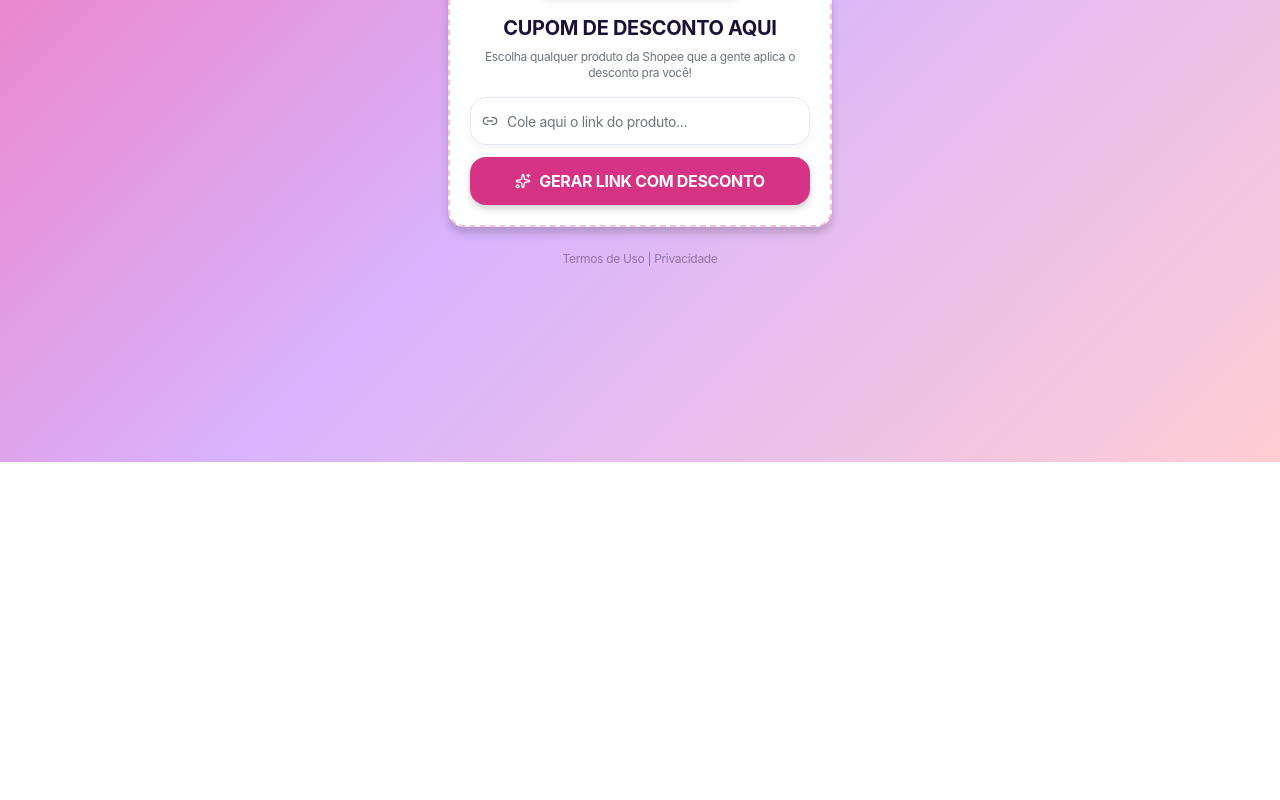
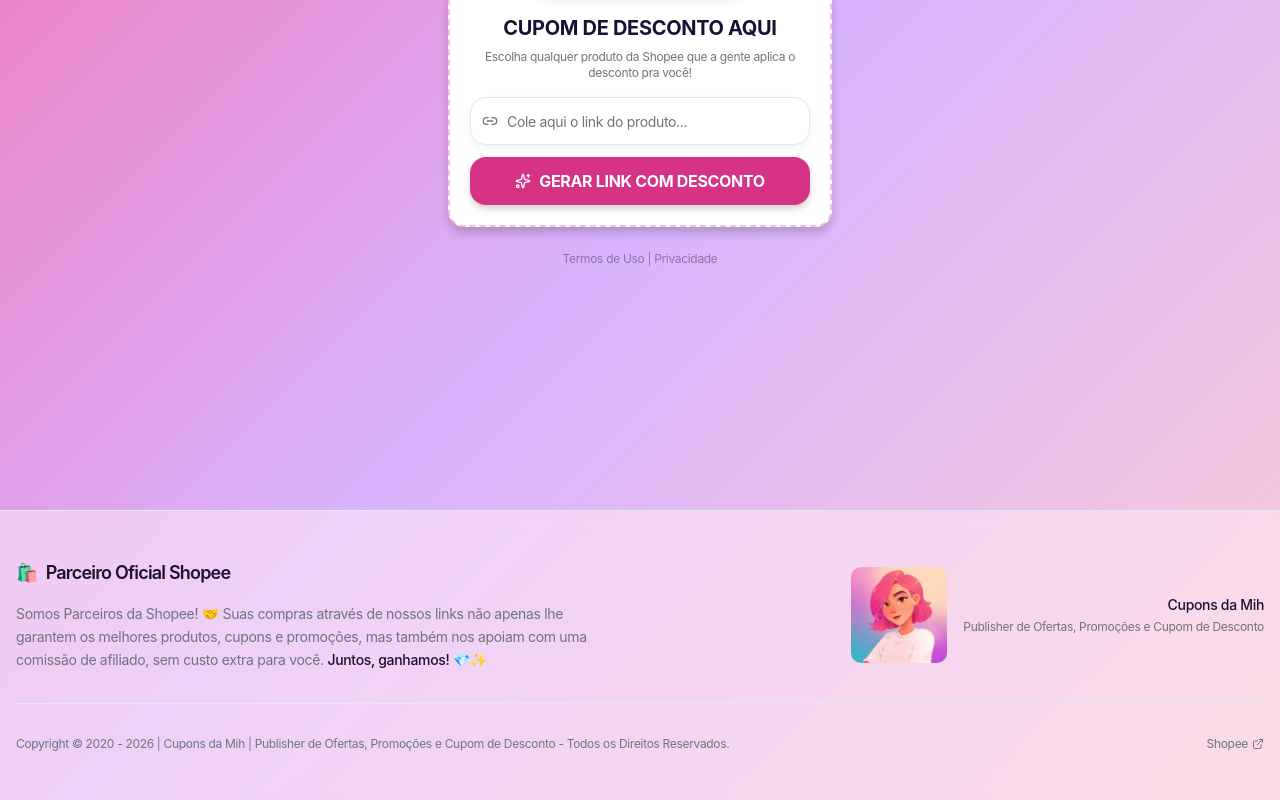
Before and after one commit to leonardodavinci2049/web-app-link-generator, a Next.js app: page / in a window 1280 px wide. Shown: the part 338-1138 px from the top of the page. Before the commit the page ends 800 px from the top, so only its background shows below. Built offline with nearby package versions, Linux system fonts and the light colour scheme; no server answers.

Commit message:
feat: add Footer component and integrate it into RootLayout

```diff
--- a/src/app/layout.tsx
+++ b/src/app/layout.tsx
@@ -2,6 +2,7 @@
 import { Geist, Geist_Mono } from "next/font/google";
 import "./globals.css";
 import { Toaster } from "sonner";
+import { Footer } from "@/components/footer/Footer";
 import { ThemeProvider } from "@/components/theme/theme-provider";
 
 const geistSans = Geist({
@@ -35,7 +36,10 @@
           enableSystem
           disableTransitionOnChange
         >
-          <div>{children}</div>
+          <div className="flex min-h-screen flex-col">
+            <div className="flex-1">{children}</div>
+            <Footer />
+          </div>
           <Toaster />
         </ThemeProvider>
       </body>
--- /dev/null
+++ b/src/components/footer/Footer.tsx
@@ -0,0 +1,69 @@
+import { ExternalLink } from "lucide-react";
+import Image from "next/image";
+import Link from "next/link";
+
+export function Footer() {
+  const currentYear = 2026;
+
+  return (
+    <footer className="mt-12 w-full border-t bg-background/95 backdrop-blur supports-[backdrop-filter]:bg-background/60">
+      <div className="container mx-auto px-4 py-8 md:py-12">
+        <div className="grid gap-8 md:grid-cols-2 lg:gap-12">
+          {/* Disclaimer Section */}
+          <div className="space-y-4">
+            <h3 className="text-lg font-semibold tracking-tight flex items-center gap-2">
+              <span className="text-primary">🛍️</span> Parceiro Oficial Shopee
+            </h3>
+            <p className="text-sm text-muted-foreground leading-relaxed">
+              Somos Parceiros da Shopee! 🤝 Suas compras através de nossos links
+              não apenas lhe garantem os melhores produtos, cupons e promoções,
+              mas também nos apoiam com uma comissão de afiliado, sem custo
+              extra para você.{" "}
+              <span className="font-medium text-foreground">
+                Juntos, ganhamos! 💎✨
+              </span>
+            </p>
+          </div>
+
+          {/* Copyright Section */}
+          <div className="flex flex-col justify-center gap-4 text-center md:text-right md:items-end">
+            <div className="flex flex-col items-center gap-4 md:flex-row md:items-center">
+              <Image
+                src="/logo-promosdamih.jpeg"
+                alt="Cupons da Mih"
+                width={96}
+                height={96}
+                className="rounded-md object-contain h-24 w-auto"
+              />
+              <div className="space-y-1">
+                <p className="text-sm font-medium">Cupons da Mih</p>
+                <p className="text-xs text-muted-foreground">
+                  Publisher de Ofertas, Promoções e Cupom de Desconto
+                </p>
+              </div>
+            </div>
+          </div>
+        </div>
+
+        {/* Bottom copyright line */}
+        <div className="mt-8 pt-8 border-t flex flex-col items-center justify-between gap-4 md:flex-row text-xs text-muted-foreground">
+          <p className="text-center md:text-left w-full text-balance">
+            Copyright © 2020 - {currentYear} | Cupons da Mih | Publisher de
+            Ofertas, Promoções e Cupom de Desconto - Todos os Direitos
+            Reservados.
+          </p>
+          <div className="flex gap-4 shrink-0">
+            <Link
+              href="https://shopee.com.br"
+              target="_blank"
+              rel="noopener noreferrer"
+              className="hover:text-foreground transition-colors flex items-center gap-1"
+            >
+              Shopee <ExternalLink className="h-3 w-3" />
+            </Link>
+          </div>
+        </div>
+      </div>
+    </footer>
+  );
+}
```
